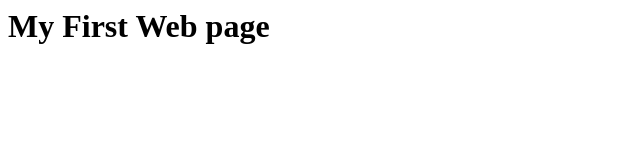
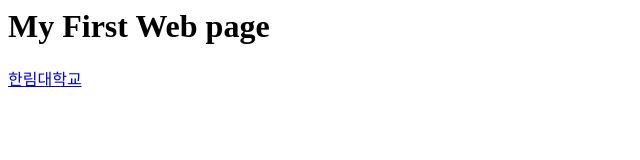
Before and after one commit to K-DH/Web, a plain HTML site: page index.html in a window 1280 px wide. Shown: the whole page, without its empty margins (0-640 px from the left). Drawn offline with Linux system fonts and the light colour scheme.

Commit message:
add hallym web link [ insert ]

```diff
--- a/index.html
+++ b/index.html
@@ -4,5 +4,6 @@
   </head>
   <body>
        <h1> My First Web page </h1>
+    <a href=www.hallym.ac.kr> 한림대학교 </a>
   </body>
 </html>
```
